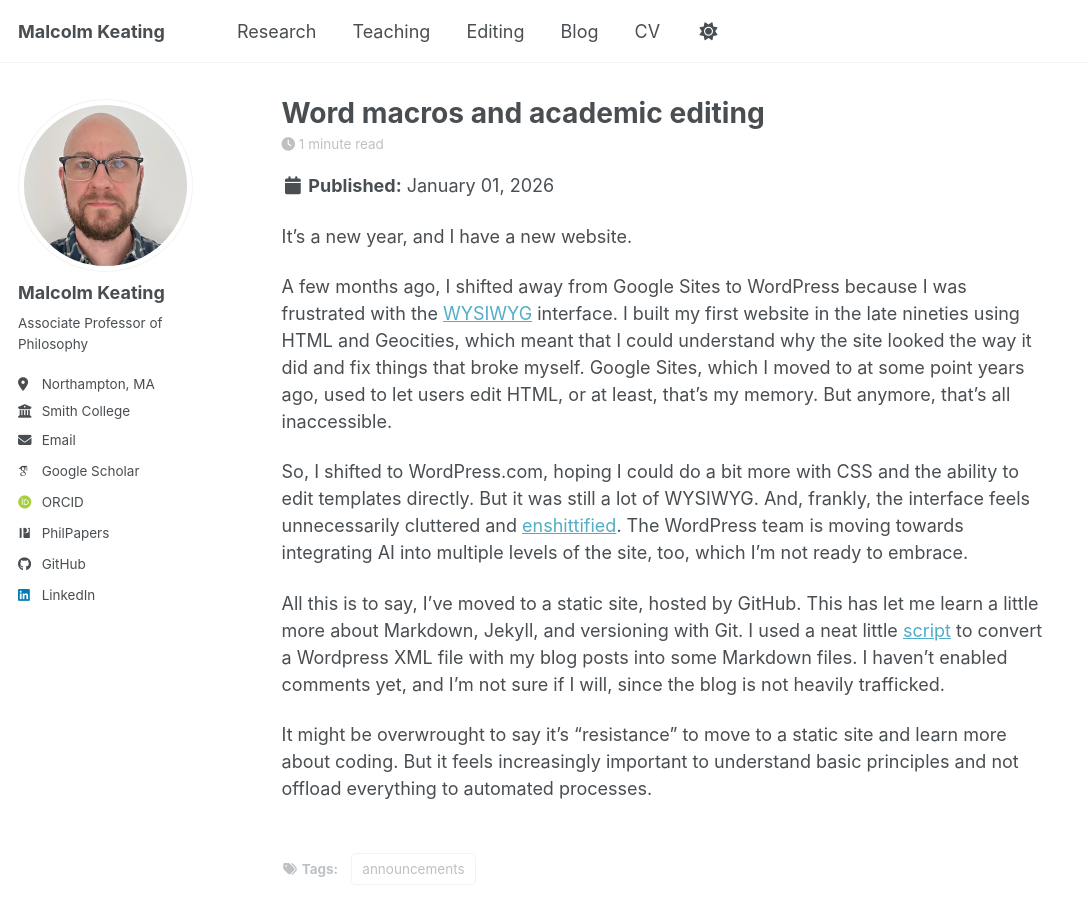
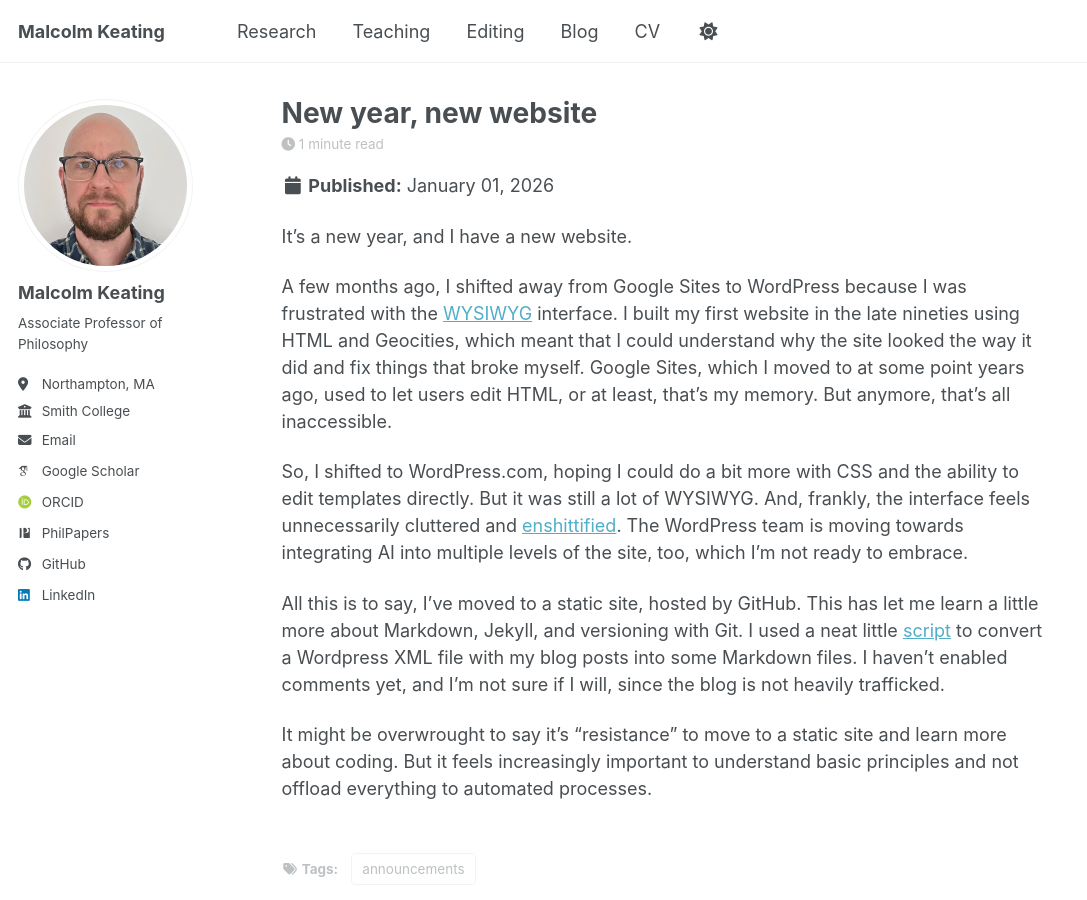
Before and after one commit to malcolmkeating/malcolmkeating.github.io, a Jekyll site: the page built from _posts/2026-01-01-new-year.md, in a window 1280 px wide and 900 px high. Shown: the whole window, without its empty margins (0-1087 px from the left). Built offline with Jekyll 4.4.1, drawn with Linux system fonts in a browser that asks for light colours; some web fonts are replaced; a script bundle is joined from its source files by our own code; library files that are not in the unit come from our copies.

Commit message:
fixed title

```diff
--- a/_posts/2026-01-01-new-year.md
+++ b/_posts/2026-01-01-new-year.md
@@ -1,5 +1,5 @@
 ---
-title: 'Word macros and academic editing'
+title: 'New year, new website'
 date: 2026-01-01
 permalink: /posts/2026/01/new-year
 tags:
```
